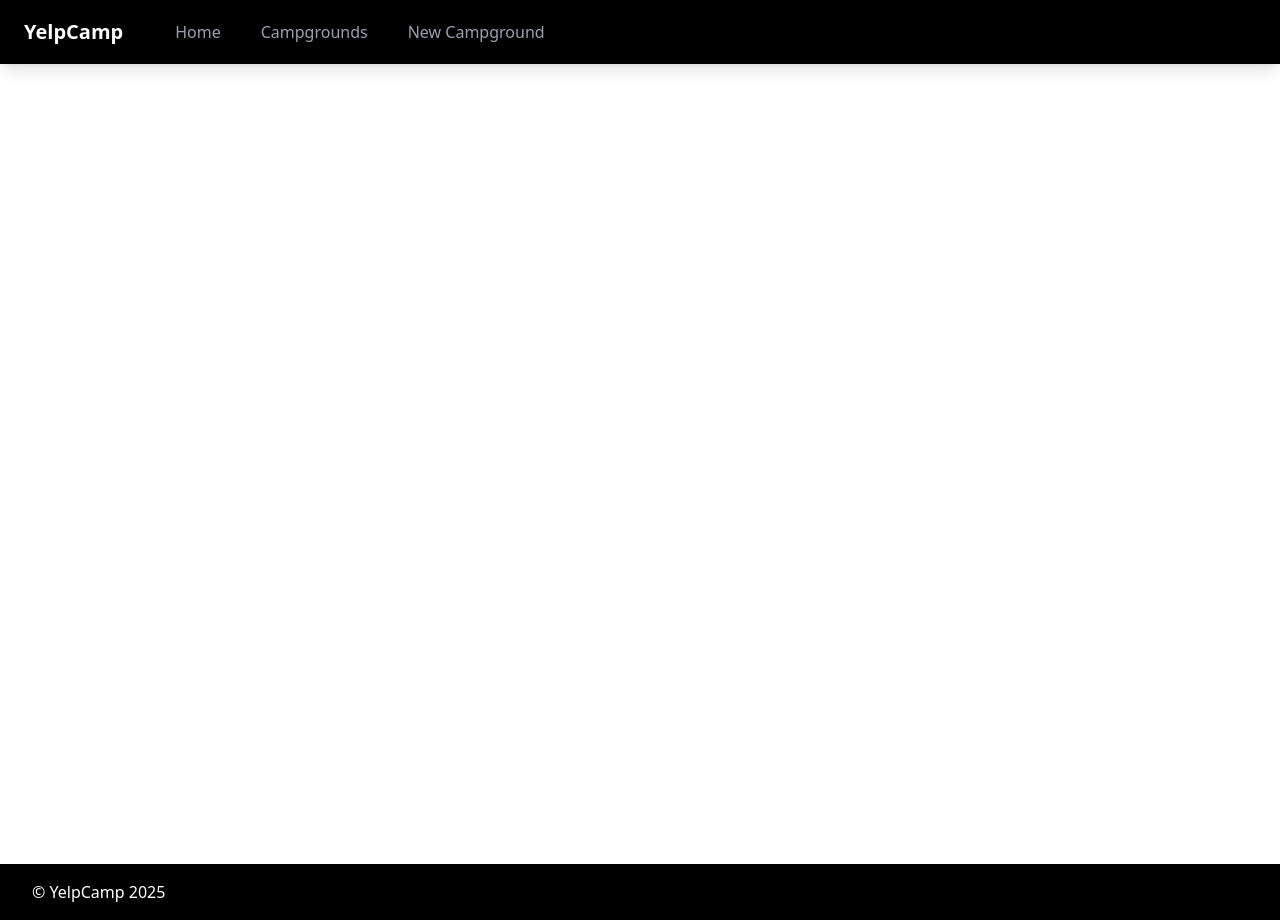
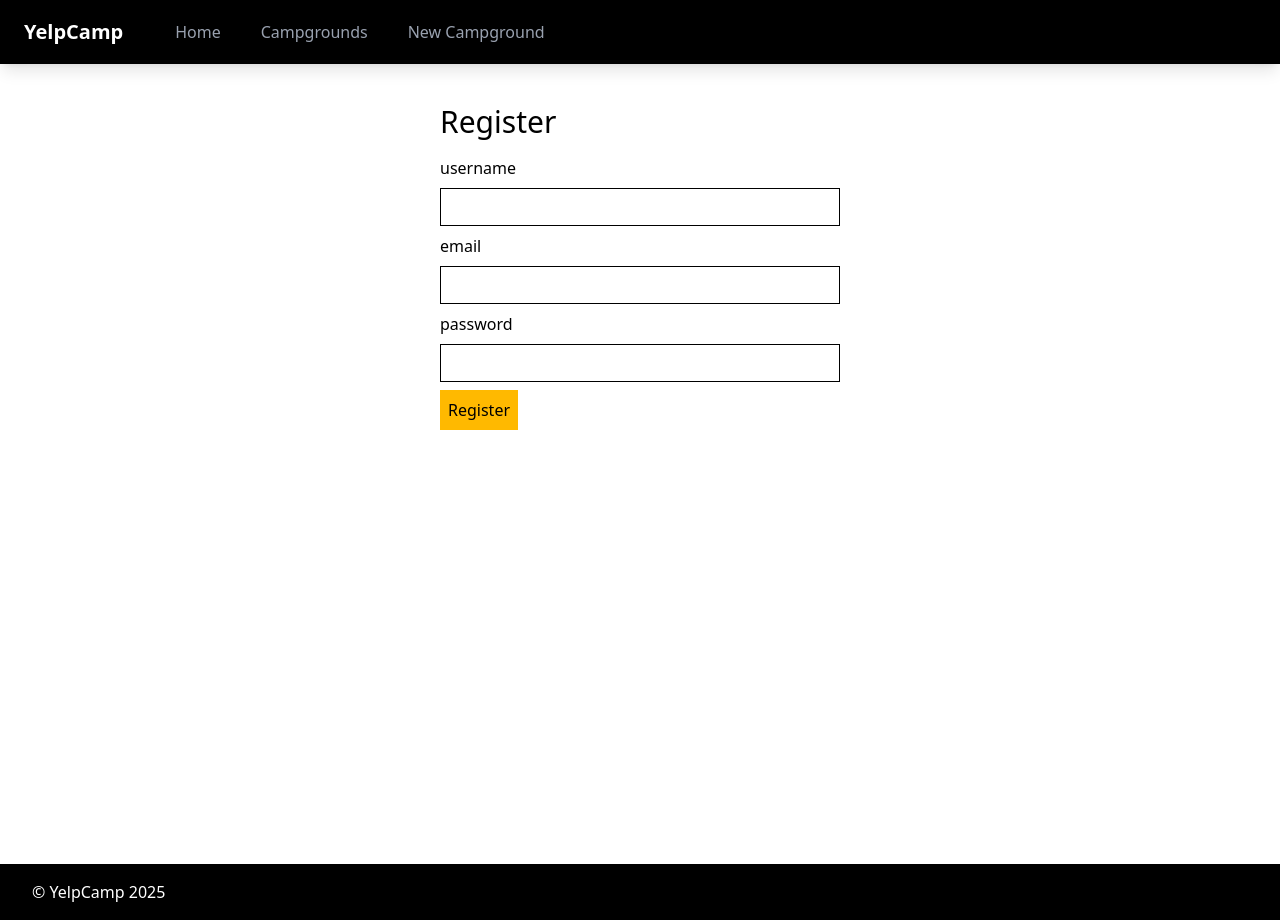
Before and after one commit to AMOGHPTL/Yelp-Camp, a React (Vite) app in the folder client/: page /register in a window 1280 px wide. Built offline with nearby package versions, Linux system fonts and the light colour scheme.

Commit message:
register user section and logic

```diff
--- a/client/src/App.jsx
+++ b/client/src/App.jsx
@@ -1,5 +1,5 @@
 import { Routes, Route } from "react-router-dom";
-import Index from "./pages";
+import Index from "./pages/Index";
 import ShowCampground from "./pages/ShowCampground";
 import NewCampground from "./pages/NewCampground";
 import UpdateCampground from "./pages/UpdateCampground";
@@ -8,6 +8,7 @@ import "./App.css";
 import Footer from "./components/Footer";
 import Test from "./pages/text";
 import axios from "axios";
+import Register from "./pages/register";
 
 const App = () => {
   axios.defaults.withCredentials = true;
@@ -21,6 +22,7 @@ const App = () => {
           <Route path="/campgrounds/:id" element={<ShowCampground />} />
           <Route path="/campgrounds/new" element={<NewCampground />} />
           <Route path="/campgrounds/:id/edit" element={<UpdateCampground />} />
+          <Route path="/register" element={<Register />} />
           <Route path="/" element={<Index />} />
         </Routes>
       </main>
--- /dev/null
+++ b/client/src/pages/register.jsx
@@ -0,0 +1,71 @@
+import { useState } from "react";
+import { useNavigate } from "react-router-dom";
+import axios from "axios";
+
+const Register = () => {
+  const [formData, setFormData] = useState({
+    username: "",
+    email: "",
+    password: "",
+  });
+
+  const navigate = useNavigate();
+
+  const handleChange = (e) => {
+    const { id, value } = e.target;
+    setFormData((prev) => ({ ...prev, [id]: value }));
+  };
+
+  const handleRegister = async () => {
+    try {
+      const newUser = await axios.post("http://localhost:5000/register", {
+        formData,
+      });
+      navigate("/");
+    } catch (e) {
+      alert(e);
+    }
+  };
+
+  return (
+    <div className="p-10 flex flex-col justify-center items-center">
+      <div className="flex flex-col gap-4 w-[400px]">
+        <h1 className="text-3xl">Register</h1>
+        <div className="flex flex-col gap-2">
+          <label htmlFor="username">username</label>
+          <input
+            className="border p-2 text-sm"
+            type="text"
+            id="username"
+            value={formData.username}
+            onChange={handleChange}
+            required
+          />
+          <label htmlFor="email">email</label>
+          <input
+            className="border p-2 text-sm"
+            type="email"
+            id="email"
+            value={formData.email}
+            onChange={handleChange}
+            required
+          />
+          <label htmlFor="password">password</label>
+          <input
+            className="border p-2 text-sm"
+            type="password"
+            id="password"
+            value={formData.password}
+            onChange={handleChange}
+            required
+          />
+          <button className="w-fit bg-amber-400 p-2" onClick={handleRegister}>
+            Register
+          </button>
+        </div>
+      </div>
+    </div>
+  );
+};
+
+export default Register;
```
Also changed, not shown: client/src/components/Navbar.jsx (+6 -1 lines), 2 other files (tests, documents, lock files or other folders).
